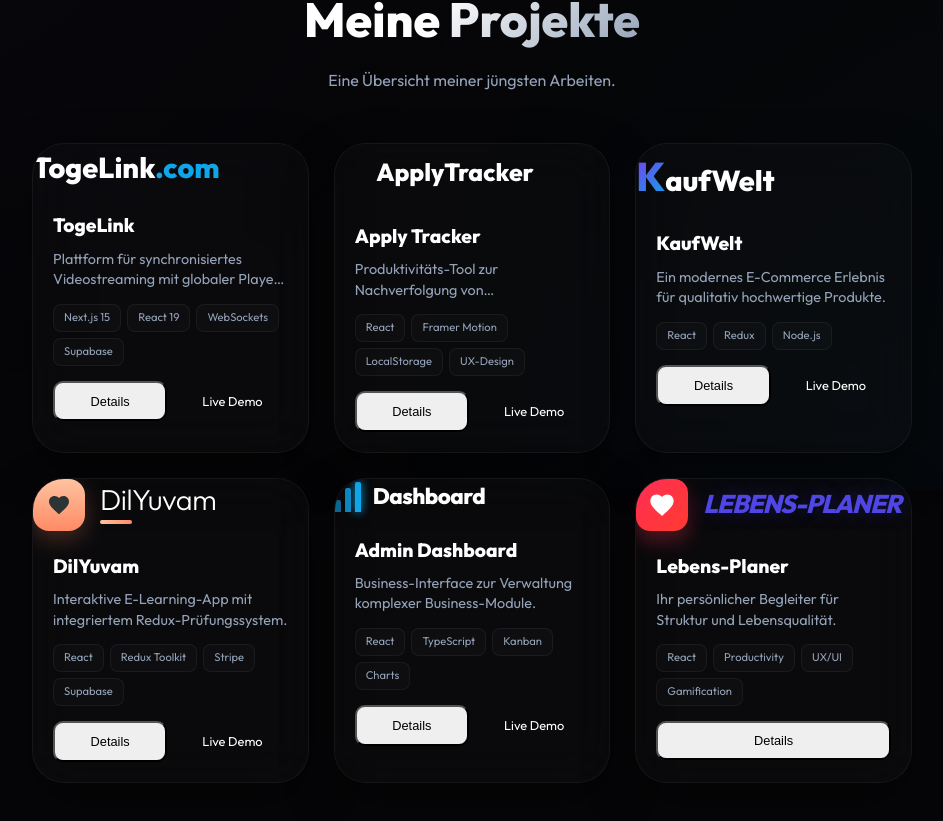
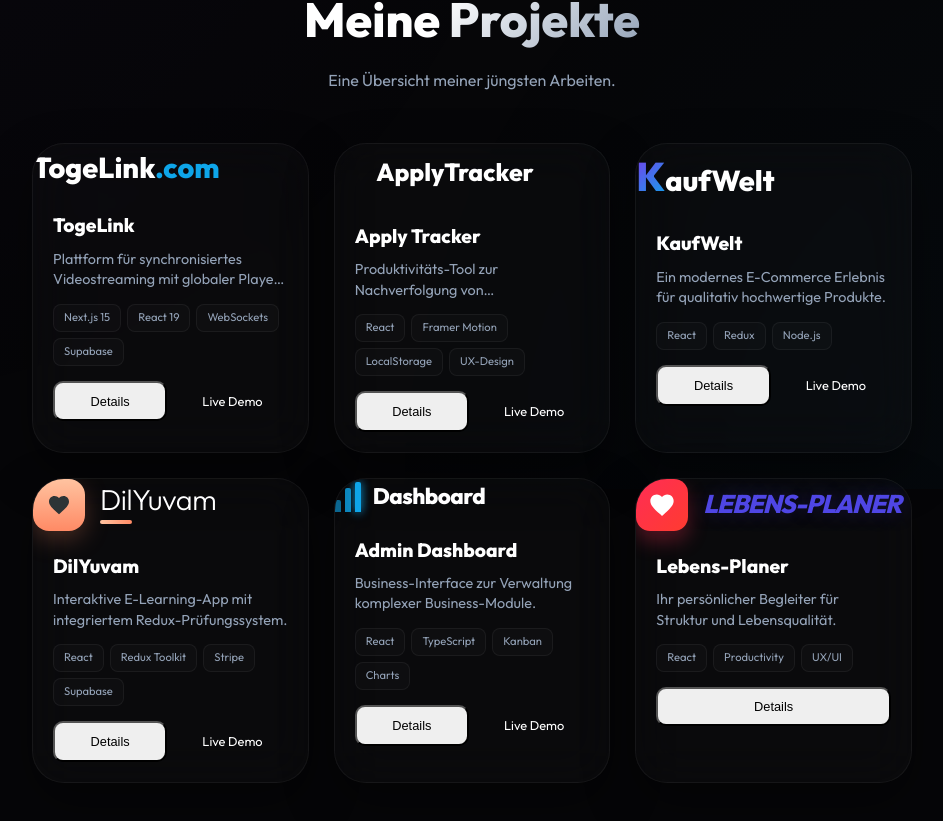
Before and after one commit to kutaykurt/portfolio, a React (Vite) app: page /projekte in a window 1280 px wide. Shown: the part 311-1132 px from the top of the page, without its empty margins (168-1111 px from the left). Built offline with nearby package versions, Linux system fonts and the light colour scheme.

Commit message:
Remove Gamification from Lebens-Planer project

```diff
--- a/src/pages/Projects.jsx
+++ b/src/pages/Projects.jsx
@@ -90,15 +90,14 @@ const projects = [
     {
         title: 'Lebens-Planer',
         description: 'Ihr persönlicher Begleiter für Struktur und Lebensqualität.',
-        longDescription: 'Der Lebens-Planer ist eine ganzheitliche Plattform zur Organisation Ihres Alltags. Er kombiniert Aufgabenmanagement mit mentalem Wohlbefinden und hilft Ihnen, Ihre Ziele spielerisch zu erreichen.',
+        longDescription: 'Der Lebens-Planer ist eine ganzheitliche Plattform zur Organisation Ihres Alltags. Er kombiniert Aufgabenmanagement mit mentalem Wohlbefinden und hilft Ihnen, Ihre Ziele effizient zu erreichen.',
         features: [
             'Modernes Dashboard für tägliche Aufgaben',
             'Zielsetzung und Fortschrittstracking',
-            'Gamification-Elemente zur Motivation',
             'Fokus auf User Experience und klares Design',
             'Optimiert für mobile und Desktop-Nutzung'
         ],
-        tags: ['React', 'Productivity', 'UX/UI', 'Gamification'],
+        tags: ['React', 'Productivity', 'UX/UI'],
         image: null,
         isCustomLogo: true,
         logoType: 'lebensplaner',
```
